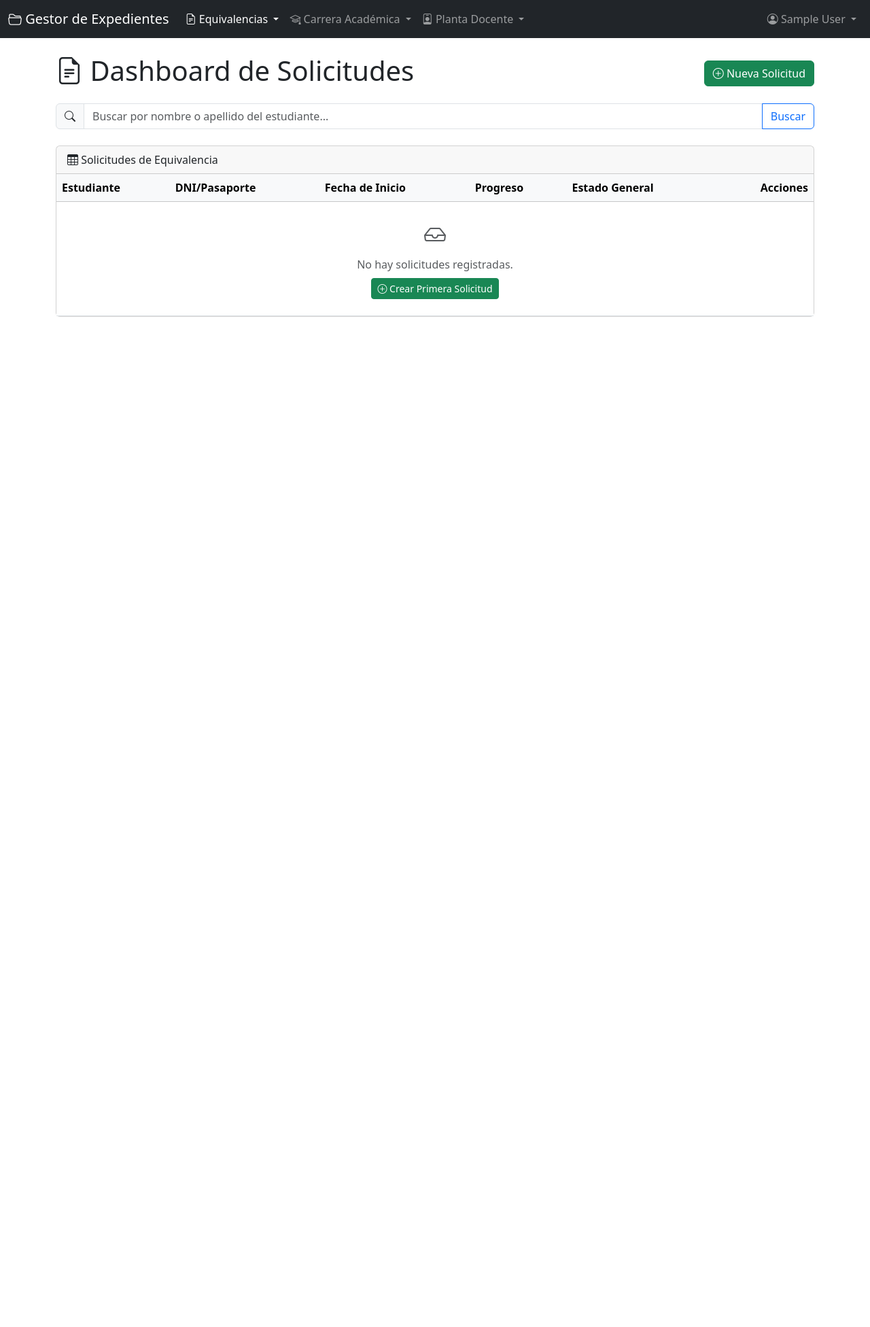
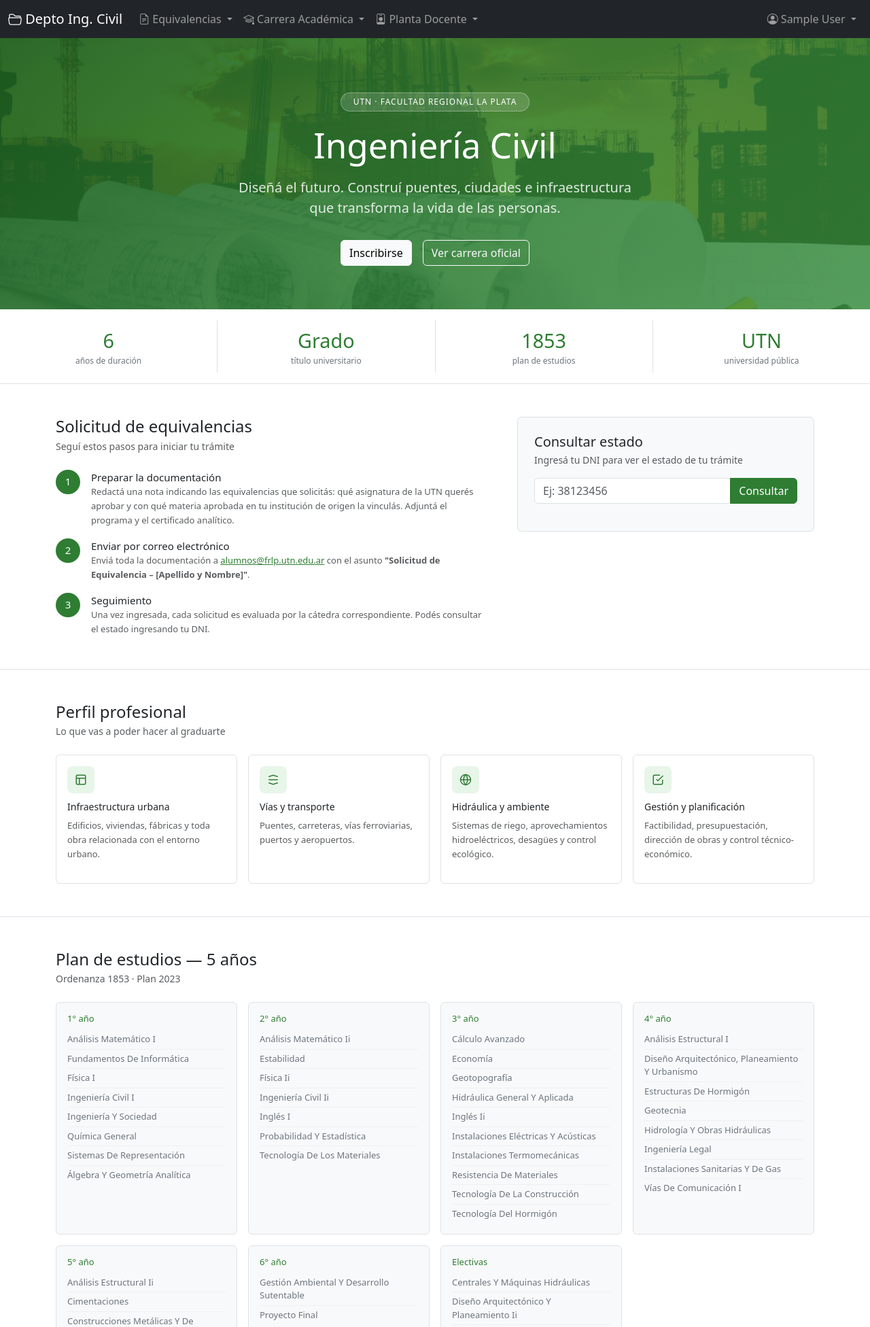
Before and after one commit to Dept-Civil-UTN-FRLP/civil-web, a Django app: page / in a window 1280 px wide. Shown: the top 1952 px of the page at 68% size. Before the commit the page ends 466 px from the top, so only its background shows below. Run offline with Django 5.2, Linux system fonts and the light colour scheme; the visitor is signed in with stand-in values (Sample User, id 1); data comes from the database, SQL or seed files in the repository; data that the repository does not hold is empty; parts of the project's set-up code (start-up, migrations or seed data) failed here and were passed over.

Commit message:
feat(landing): landing page pública Ingeniería Civil (#67)
* feat(landing): agrega landing page pública de Ingeniería Civil

- View en config/views.py con hero, perfil profesional y plan de estudios
- Template landing.html usando block full_content para hero full-width
- Navbar actualizado con condicional is_authenticated
- base.html: agrega blocks title, extra_css, extra_js y full_content

* feat(landing): agrega sección equivalencias con pasos y consulta por DNI

- Layout en dos columnas: pasos a la izquierda, consulta a la derecha
- Consulta de estado por DNI con detalle por materia
- Muestra contacto de cátedra en materias con Programa Complementario

* feat(landing): agrega sección equivalencias con pasos y consulta por DNI

- Layout en dos columnas: pasos a la izquierda, consulta a la derecha
- Plan de estudios dinámico desde BD agrupado por nivel
- Electivas como grupo separado al final del plan
- Consulta de estado por DNI con detalle por materia
- Muestra contacto de cátedra en materias con Programa Complementario

* feat(asignatura): agrega campo programa descargable desde landing
* style(landing): cambia paleta a verde institucional y agrega imagen de fondo en hero
* style(landing): navbar con paleta verde institucional y parallax background

```diff
--- a/config/urls.py
+++ b/config/urls.py
@@ -19,12 +19,14 @@ from django.conf import settings
 from django.conf.urls.static import static
 from django.contrib import admin
 from django.urls import include, path
+from config.views import landing_civil
 
 urlpatterns = [
     path("admin/", admin.site.urls),
-    path("", include("equivalencias.urls")),
+    path("equivalencia/", include("equivalencias.urls")),
     path("carrera/", include("carrera_academica.urls")),
     path("planta/", include("planta_docente.urls")),
+    path("", landing_civil, name="landing")
 ]
 
 # Debug toolbar (solo en desarrollo)
--- /dev/null
+++ b/config/views.py
@@ -0,0 +1,98 @@
+from django.shortcuts import render
+from equivalencias.models import AsignaturaParaEquivalencia, SolicitudEquivalencia
+from planta_docente.models import Asignatura
+from itertools import groupby
+
+
+def landing_civil(request):
+    # Asignaturas disponibles para equivalencia
+    asignaturas = AsignaturaParaEquivalencia.objects.select_related(
+        'asignatura',
+        'docente_responsable',
+    ).order_by('asignatura__nivel', 'asignatura__nombre')
+
+    # Consulta por DNI
+    solicitudes = None
+    dni_buscado = None
+    error_dni = None
+
+    if request.method == 'POST':
+        dni = request.POST.get('dni', '').strip()
+        if dni:
+            dni_buscado = dni
+            from equivalencias.models import Estudiante
+            try:
+                estudiante = Estudiante.objects.get(dni_pasaporte=dni)
+                solicitudes = SolicitudEquivalencia.objects.filter(
+                    id_estudiante=estudiante
+                ).prefetch_related(
+                    'detallesolicitud_set__id_asignatura__asignatura',
+                    'detallesolicitud_set__id_asignatura__docente_responsable__correos',
+                ).order_by('-fecha_inicio')
+
+                if not solicitudes.exists():
+                    error_dni = "No se encontraron solicitudes para ese DNI."
+
+            except Estudiante.DoesNotExist:
+                error_dni = "No se encontraron solicitudes para ese DNI."
+        else:
+            error_dni = "Ingresá tu DNI para consultar."
+
+    perfil_items = [
+        {
+            "titulo": "Infraestructura urbana",
+            "descripcion": "Edificios, viviendas, fábricas y toda obra relacionada con el entorno urbano.",
+            "icon_path": '<rect x="3" y="3" width="18" height="18" rx="2"/><path d="M3 9h18M9 21V9"/>',
+        },
+        {
+            "titulo": "Vías y transporte",
+            "descripcion": "Puentes, carreteras, vías ferroviarias, puertos y aeropuertos.",
+            "icon_path": '<path d="M3 12h18M3 6l9-3 9 3M3 18l9 3 9-3"/>',
+        },
+        {
+            "titulo": "Hidráulica y ambiente",
+            "descripcion": "Sistemas de riego, aprovechamientos hidroeléctricos, desagües y control ecológico.",
+            "icon_path": '<path d="M12 2C6.5 2 2 6.5 2 12s4.5 10 10 10 10-4.5 10-10S17.5 2 12 2z"/><path d="M2 12h20M12 2a15.3 15.3 0 0 1 4 10 15.3 15.3 0 0 1-4 10 15.3 15.3 0 0 1-4-10 15.3 15.3 0 0 1 4-10z"/>',
+        },
+        {
+            "titulo": "Gestión y planificación",
+            "descripcion": "Factibilidad, presupuestación, dirección de obras y control técnico-económico.",
+            "icon_path": '<path d="M9 11l3 3L22 4"/><path d="M21 12v7a2 2 0 0 1-2 2H5a2 2 0 0 1-2-2V5a2 2 0 0 1 2-2h11"/>',
+        },
+    ]
+
+    asignaturas_plan = Asignatura.objects.filter(
+        especialidad='civil',
+        obligatoria=True,
+    ).order_by('nivel', 'nombre')
+
+    NIVEL_LABELS = {
+        'i': '1° año', 'ii': '2° año', 'iii': '3° año',
+        'iv': '4° año', 'v': '5° año', 'vi': '6° año', '-': 'Sin nivel',
+    }
+
+    plan_estudios = []
+    for nivel, materias_grupo in groupby(asignaturas_plan, key=lambda a: a.nivel):
+        plan_estudios.append({
+            "label": NIVEL_LABELS.get(nivel, f"Nivel {nivel.upper()}"),
+            "materias": [{"nombre": a.nombre.title(), "programa": a.programa} for a in materias_grupo],
+        })
+
+    electivas = Asignatura.objects.filter(
+        especialidad='civil', obligatoria=False
+    ).order_by('nombre')
+
+    if electivas.exists():
+        plan_estudios.append({
+            "label": "Electivas",
+            "materias": [{"nombre": a.nombre.title(), "programa": a.programa} for a in electivas],
+        })
+
+    return render(request, "civil/landing.html", {
+        "asignaturas": asignaturas,
+        "solicitudes": solicitudes,
+        "dni_buscado": dni_buscado,
+        "error_dni": error_dni,
+        "perfil_items": perfil_items,
+        "plan_estudios": plan_estudios,
+    })
--- a/equivalencias/templates/equivalencias/base.html
+++ b/equivalencias/templates/equivalencias/base.html
@@ -3,14 +3,16 @@
 <head>
   <meta charset="utf-8">
   <meta name="viewport" content="width=device-width, initial-scale=1">
-  <title>Gestor de Expedientes</title>
+  <title>{% block title %}Gestor de Expedientes{% endblock %}</title>
   <link href="https://cdn.jsdelivr.net/npm/bootstrap@5.3.2/dist/css/bootstrap.min.css" rel="stylesheet">
   <link rel="stylesheet" href="https://cdn.jsdelivr.net/npm/bootstrap-icons@1.11.1/font/bootstrap-icons.css">
   <script src="https://cdn.jsdelivr.net/npm/chart.js"></script>
+  {% block extra_css %}{% endblock %}
 </head>
 <body>
   {% include 'components/navbar.html' %}
 
+  {% block full_content %}
   <main class="container mt-4">
     {% if messages %}
         {% for message in messages %}
@@ -20,10 +22,11 @@
             </div>
         {% endfor %}
     {% endif %}
-
     {% block content %}{% endblock %}
   </main>
+  {% endblock %}
 
   <script src="https://cdn.jsdelivr.net/npm/bootstrap@5.3.2/dist/js/bootstrap.bundle.min.js"></script>
+  {% block extra_js %}{% endblock %}
 </body>
 </html>
--- /dev/null
+++ b/templates/civil/landing.html
@@ -0,0 +1,360 @@
+{% extends 'equivalencias/base.html' %}
+{% load static %}
+
+{% block title %}Ingeniería Civil — UTN FRLP{% endblock %}
+
+{% block extra_css %}
+<style>
+  .hero-civil {
+    background:
+      linear-gradient(135deg, rgba(27, 94, 32, 0.92) 0%, rgba(46, 125, 50, 0.87) 50%, rgba(56, 142, 60, 0.82) 100%),
+      url({% static 'images\landing\banner.jpeg' %}) center/cover no-repeat;
+    color: #fff;
+    padding: 5rem 2rem 4rem;
+    text-align: center;
+  }
+  .hero-civil .badge-utn {
+    display: inline-block;
+    background: rgba(255,255,255,0.15);
+    border: 1px solid rgba(255,255,255,0.3);
+    border-radius: 20px;
+    padding: 4px 18px;
+    font-size: 12px;
+    letter-spacing: 1px;
+    text-transform: uppercase;
+    margin-bottom: 1.2rem;
+  }
+  .hero-civil h1 { font-size: clamp(2rem, 5vw, 3.2rem); font-weight: 500; }
+  .hero-civil p.lead { opacity: .85; max-width: 580px; margin: 1rem auto 2rem; }
+  .stats-bar .stat-num { font-size: 1.8rem; font-weight: 500; color: #2E7D32; }
+  .stats-bar .stat-lbl { font-size: 12px; color: #6c757d; }
+  .stats-bar .col { border-right: 1px solid #dee2e6; }
+  .stats-bar .col:last-child { border-right: none; }
+  .step-number {
+    width: 36px; height: 36px; border-radius: 50%;
+    background: #2E7D32; color: #fff;
+    display: flex; align-items: center; justify-content: center;
+    font-weight: 500; font-size: 15px; flex-shrink: 0;
+  }
+  .card-perfil .card-icon {
+    width: 40px; height: 40px; border-radius: 8px;
+    background: #E8F5E9;
+    display: flex; align-items: center; justify-content: center;
+    margin-bottom: 12px;
+  }
+  .card-perfil .card-icon svg { stroke: #2E7D32; }
+  .plan-year h5 { font-size: 13px; font-weight: 500; color: #2E7D32; }
+  .plan-year ul li {
+    font-size: 13px; color: #6c757d;
+    padding: 4px 0; border-bottom: 1px solid #f0f0f0;
+  }
+  .plan-year ul li:last-child { border-bottom: none; }
+  .contact-item {
+    display: flex; align-items: center; gap: 12px;
+    background: #f8f9fa; border: 1px solid #dee2e6;
+    border-radius: 8px; padding: 1rem;
+  }
+  .contact-item .ci-icon {
+    width: 36px; height: 36px; border-radius: 6px;
+    background: #E8F5E9;
+    display: flex; align-items: center; justify-content: center; flex-shrink: 0;
+  }
+  .contact-item .ci-icon svg { stroke: #2E7D32; }
+  .contact-item .ci-label { font-size: 11px; color: #6c757d; }
+  .contact-item .ci-value { font-size: 14px; font-weight: 500; color: #212529; }
+  .link-chip {
+    display: inline-block; background: #f8f9fa;
+    border: 1px solid #dee2e6; border-radius: 6px;
+    padding: 8px 14px; font-size: 13px; color: #2E7D32;
+    text-decoration: none; transition: background .2s;
+  }
+  .link-chip:hover { background: #E8F5E9; color: #1B5E20; }
+  .estado-badge-cerrada { background: #d1e7dd; color: #0a3622; }
+  .estado-badge-proceso { background: #fff3cd; color: #664d03; }
+  .detalle-pc { background: #fff3cd; border-left: 3px solid #ffc107; }
+  .btn-primary { background-color: #2E7D32 !important; border-color: #2E7D32 !important; }
+  .btn-primary:hover { background-color: #1B5E20 !important; border-color: #1B5E20 !important; }
+  .text-primary { color: #2E7D32 !important; }
+  .btn-outline-light:hover { color: #2E7D32 !important; }
+  .stats-bar { background: rgba(255,255,255,0.95) !important; }
+  section { background: rgba(255,255,255,0.93); }
+  section:last-of-type { background: rgba(255,255,255,0.95); }
+</style>
+{% endblock %}
+
+{% block full_content %}
+
+<!-- Hero -->
+<section class="hero-civil">
+  <span class="badge-utn">UTN · Facultad Regional La Plata</span>
+  <h1>Ingeniería Civil</h1>
+  <p class="lead">Diseñá el futuro. Construí puentes, ciudades e infraestructura que transforma la vida de las personas.</p>
+  <div class="d-flex gap-3 justify-content-center flex-wrap">
+    <a href="https://ingreso.frlp.utn.edu.ar" class="btn btn-light fw-500" target="_blank">Inscribirse</a>
+    <a href="https://www.frlp.utn.edu.ar/carrera-civil" class="btn btn-outline-light" target="_blank">Ver carrera oficial</a>
+  </div>
+</section>
+
+<!-- Stats -->
+<div class="stats-bar border-bottom bg-white py-3">
+  <div class="row text-center g-0">
+    <div class="col py-2">
+      <div class="stat-num">6</div>
+      <div class="stat-lbl">años de duración</div>
+    </div>
+    <div class="col py-2">
+      <div class="stat-num">Grado</div>
+      <div class="stat-lbl">título universitario</div>
+    </div>
+    <div class="col py-2">
+      <div class="stat-num">1853</div>
+      <div class="stat-lbl">plan de estudios</div>
+    </div>
+    <div class="col py-2">
+      <div class="stat-num">UTN</div>
+      <div class="stat-lbl">universidad pública</div>
+    </div>
+  </div>
+</div>
+
+<!-- Equivalencias -->
+<section class="py-5 border-bottom">
+  <div class="container">
+    <div class="row g-5 align-items-start">
+
+      <!-- Cómo solicitar -->
+      <div class="col-lg-7">
+        <h2 class="h4 fw-500 mb-1">Solicitud de equivalencias</h2>
+        <p class="text-muted small mb-4">Seguí estos pasos para iniciar tu trámite</p>
+        <div class="d-flex flex-column gap-3">
+          <div class="d-flex gap-3 align-items-start">
+            <div class="step-number">1</div>
+            <div>
+              <div class="fw-500" style="font-size:15px">Preparar la documentación</div>
+              <div class="text-muted" style="font-size:13px;line-height:1.6">Redactá una nota indicando las equivalencias que solicitás: qué asignatura de la UTN querés aprobar y con qué materia aprobada en tu institución de origen la vinculás. Adjuntá el programa y el certificado analítico.</div>
+            </div>
+          </div>
+          <div class="d-flex gap-3 align-items-start">
+            <div class="step-number">2</div>
+            <div>
+              <div class="fw-500" style="font-size:15px">Enviar por correo electrónico</div>
+              <div class="text-muted" style="font-size:13px;line-height:1.6">
+                Enviá toda la documentación a
+                <a href="mailto:alumnos@frlp.utn.edu.ar" class="text-primary fw-500">alumnos@frlp.utn.edu.ar</a>
+                con el asunto <strong>"Solicitud de Equivalencia – [Apellido y Nombre]"</strong>.
+              </div>
+            </div>
+          </div>
+          <div class="d-flex gap-3 align-items-start">
+            <div class="step-number">3</div>
+            <div>
+              <div class="fw-500" style="font-size:15px">Seguimiento</div>
+              <div class="text-muted" style="font-size:13px;line-height:1.6">Una vez ingresada, cada solicitud es evaluada por la cátedra correspondiente. Podés consultar el estado ingresando tu DNI.</div>
+            </div>
+          </div>
+        </div>
+      </div>
+
+      <!-- Consulta por DNI -->
+      <div class="col-lg-5">
+        <div class="bg-light border rounded p-4">
+          <h3 class="h5 fw-500 mb-1">Consultar estado</h3>
+          <p class="text-muted small mb-3">Ingresá tu DNI para ver el estado de tu trámite</p>
+          <form method="post" action="#consulta" id="consulta">
+            {% csrf_token %}
+            <div class="input-group mb-3">
+              <input type="text" name="dni" class="form-control" placeholder="Ej: 38123456"
+                value="{{ dni_buscado|default:'' }}" maxlength="20" required>
+              <button class="btn btn-primary" type="submit">Consultar</button>
+            </div>
+          </form>
+
+          {% if error_dni %}
+            <div class="alert alert-warning py-2 px-3 mb-0" style="font-size:13px">
+              <i class="bi bi-exclamation-circle me-1"></i>{{ error_dni }}
+            </div>
+          {% endif %}
+
+          {% if solicitudes %}
+            {% for solicitud in solicitudes %}
+            <div class="card border mb-3 mt-2">
+              <div class="card-header d-flex justify-content-between align-items-center py-2">
+                <span class="fw-500" style="font-size:13px">Solicitud #{{ solicitud.id }} · {{ solicitud.fecha_inicio|date:"d/m/Y" }}</span>
+                {% if solicitud.estado_general == "Completada" %}
+                  <span class="badge estado-badge-cerrada">Completada</span>
+                {% elif solicitud.estado_general == "Cancelada" %}
+                  <span class="badge bg-danger">Cancelada</span>
+                {% else %}
+                  <span class="badge estado-badge-proceso">En proceso</span>
+                {% endif %}
+              </div>
+              <div class="card-body p-0">
+                <table class="table table-sm mb-0 align-middle" style="font-size:12px">
+                  <thead class="table-light">
+                    <tr>
+                      <th class="ps-3">Asignatura</th>
+                      <th>Estado</th>
+                      <th>Contacto</th>
+                    </tr>
+                  </thead>
+                  <tbody>
+                    {% for detalle in solicitud.detallesolicitud_set.all %}
+                    <tr {% if detalle.estado_asignatura == "Requiere PC" %}class="table-warning"{% endif %}>
+                      <td class="ps-3 fw-500">{{ detalle.id_asignatura.asignatura.nombre|title }}</td>
+                      <td>
+                        {% if detalle.estado_asignatura == "Aprobada" %}
+                          <span class="badge bg-success">Aprobada</span>
+                        {% elif detalle.estado_asignatura == "Denegada" %}
+                          <span class="badge bg-danger">Denegada</span>
+                        {% elif detalle.estado_asignatura == "Requiere PC" %}
+                          <span class="badge bg-warning text-dark">P.C.</span>
+                        {% elif detalle.estado_asignatura == "Enviada a Cátedra" %}
+                          <span class="badge bg-info text-dark">En cátedra</span>
+                        {% else %}
+                          <span class="badge bg-secondary">Pendiente</span>
+                        {% endif %}
+                      </td>
+                      <td>
+                        {% with doc=detalle.id_asignatura.docente_responsable %}
+                          {% if doc and doc.email %}
+                            <a href="mailto:{{ doc.email }}" style="font-size:11px">{{ doc.email }}</a>
+                          {% else %}<span class="text-muted">—</span>{% endif %}
+                        {% endwith %}
+                      </td>
+                    </tr>
+                    {% if detalle.estado_asignatura == "Requiere PC" and detalle.detalle_pc %}
+                    <tr class="table-warning">
+                      <td colspan="3" class="ps-3 pb-2">
+                        <div class="detalle-pc rounded p-2 mt-1" style="font-size:11px">
+                          <span class="fw-500">P.C.:</span> {{ detalle.detalle_pc }}
+                        </div>
+                      </td>
+                    </tr>
+                    {% endif %}
+                    {% endfor %}
+                  </tbody>
+                </table>
+              </div>
+            </div>
+            {% endfor %}
+          {% endif %}
+
+        </div>
+      </div>
+
+    </div>
+  </div>
+</section>
+
+<!-- Perfil profesional -->
+<section class="py-5 border-bottom">
+  <div class="container">
+    <h2 class="h4 fw-500 mb-1">Perfil profesional</h2>
+    <p class="text-muted small mb-4">Lo que vas a poder hacer al graduarte</p>
+    <div class="row g-3">
+      {% for item in perfil_items %}
+      <div class="col-sm-6 col-lg-3">
+        <div class="card h-100 border card-perfil p-3">
+          <div class="card-icon">
+            <svg width="18" height="18" viewBox="0 0 24 24" fill="none" stroke="#185FA5" stroke-width="2">{{ item.icon_path|safe }}</svg>
+          </div>
+          <h5 class="fw-500" style="font-size:14px">{{ item.titulo }}</h5>
+          <p class="text-muted" style="font-size:13px;line-height:1.6">{{ item.descripcion }}</p>
+        </div>
+      </div>
+      {% endfor %}
+    </div>
+  </div>
+</section>
+
+<!-- Plan de estudios -->
+<section class="py-5 border-bottom">
+  <div class="container">
+    <h2 class="h4 fw-500 mb-1">Plan de estudios — 5 años</h2>
+    <p class="text-muted small mb-4">Ordenanza 1853 · Plan 2023</p>
+    <div class="row g-3">
+    {% for anio in plan_estudios %}
+    <div class="col-sm-6 col-lg-3">
+      <div class="plan-year bg-light border rounded p-3 h-100">
+        <h5>{{ anio.label }}</h5>
+        <ul class="list-unstyled mt-2 mb-0">
+          {% for materia in anio.materias %}
+          <li class="d-flex justify-content-between align-items-center">
+            <span>{{ materia.nombre }}</span>
+            {% if materia.programa %}
+              <a href="{{ materia.programa.url }}" target="_blank" title="Descargar programa"
+                 style="font-size:11px; color:#185FA5; text-decoration:none; flex-shrink:0; margin-left:6px">
+                <i class="bi bi-file-earmark-pdf"></i>
+              </a>
+            {% endif %}
+          </li>
+          {% endfor %}
+        </ul>
+      </div>
+    </div>
+    {% endfor %}
+    </div>
+    <div class="mt-4 d-flex flex-wrap gap-2">
+      <a href="http://www.frlp.utn.edu.ar/sites/default/files/Civil%20Ord%201853_2025.pdf" class="link-chip" target="_blank">Plan 2023 (PDF)</a>
+      <a href="https://www.frlp.utn.edu.ar/plan-estudios-civil" class="link-chip" target="_blank">Plan 1995</a>
+      <a href="https://www.frlp.utn.edu.ar/autoridades-departamento-civil" class="link-chip" target="_blank">Autoridades</a>
+      <a href="https://www.frlp.utn.edu.ar/investigacion-civil" class="link-chip" target="_blank">Investigación</a>
+    </div>
+  </div>
+</section>
+
+<!-- Contacto -->
+<section class="py-5">
+  <div class="container">
+    <h2 class="h4 fw-500 mb-1">Departamento de Ingeniería Civil</h2>
+    <p class="text-muted small mb-4">El departamento vela por la calidad educativa de la especialidad</p>
+    <div class="row g-3">
+      <div class="col-sm-6 col-lg-3">
+        <div class="contact-item">
+          <div class="ci-icon">
+            <svg width="16" height="16" viewBox="0 0 24 24" fill="none" stroke="#185FA5" stroke-width="2"><path d="M22 16.92v3a2 2 0 0 1-2.18 2 19.79 19.79 0 0 1-8.63-3.07A19.5 19.5 0 0 1 4.69 11.5 19.79 19.79 0 0 1 1.62 2.84 2 2 0 0 1 3.59 1h3a2 2 0 0 1 2 1.72c.127.96.361 1.903.7 2.81a2 2 0 0 1-.45 2.11L7.91 8.56a16 16 0 0 0 6 6l1.06-1.06a2 2 0 0 1 2.11-.45c.907.339 1.85.573 2.81.7A2 2 0 0 1 22 16.92z"/></svg>
+          </div>
+          <div>
+            <div class="ci-label">Teléfono</div>
+            <div class="ci-value">412-4331</div>
+          </div>
+        </div>
+      </div>
+      <div class="col-sm-6 col-lg-3">
+        <div class="contact-item">
+          <div class="ci-icon">
+            <svg width="16" height="16" viewBox="0 0 24 24" fill="none" stroke="#185FA5" stroke-width="2"><path d="M4 4h16c1.1 0 2 .9 2 2v12c0 1.1-.9 2-2 2H4c-1.1 0-2-.9-2-2V6c0-1.1.9-2 2-2z"/><polyline points="22,6 12,13 2,6"/></svg>
+          </div>
+          <div>
+            <div class="ci-label">Email</div>
+            <div class="ci-value">dicivil@frlp.utn.edu.ar</div>
+          </div>
+        </div>
+      </div>
+      <div class="col-sm-6 col-lg-3">
+        <div class="contact-item">
+          <div class="ci-icon">
+            <svg width="16" height="16" viewBox="0 0 24 24" fill="none" stroke="#185FA5" stroke-width="2"><circle cx="12" cy="12" r="10"/><polyline points="12 6 12 12 16 14"/></svg>
+          </div>
+          <div>
+            <div class="ci-label">Atención</div>
+            <div class="ci-value">9:00 — 20:00</div>
+          </div>
+        </div>
+      </div>
+      <div class="col-sm-6 col-lg-3">
+        <div class="contact-item">
+          <div class="ci-icon">
+            <svg width="16" height="16" viewBox="0 0 24 24" fill="none" stroke="#185FA5" stroke-width="2"><path d="M17.657 16.657L13.414 20.9a1.998 1.998 0 0 1-2.827 0l-4.244-4.243a8 8 0 1 1 11.314 0z"/><circle cx="12" cy="11" r="3"/></svg>
+          </div>
+          <div>
+            <div class="ci-label">Ubicación</div>
+            <div class="ci-value">UTN FRLP · La Plata</div>
+          </div>
+        </div>
+      </div>
+    </div>
+  </div>
+</section>
+
+{% endblock %}
--- a/templates/components/navbar.html
+++ b/templates/components/navbar.html
@@ -9,9 +9,9 @@ Variables esperadas en context:
 
 <nav class="navbar navbar-expand-lg navbar-dark bg-dark">
   <div class="container-fluid">
-    <a class="navbar-brand" href="{% url 'dashboard' %}">
+    <a class="navbar-brand" href="{% url 'landing' %}">
       <i class="bi bi-folder2-open"></i>
-      <span class="d-none d-md-inline">Gestor de Expedientes</span>
+      <span class="d-none d-md-inline">Depto Ing. Civil</span>
       <span class="d-md-none">UTN FRLP</span>
     </a>
 
@@ -20,6 +20,9 @@ Variables esperadas en context:
     </button>
 
     <div class="collapse navbar-collapse" id="navbarMain">
+
+      {% if user.is_authenticated %}
+
       <ul class="navbar-nav me-auto">
 
         <!-- Equivalencias -->
@@ -98,7 +101,7 @@ Variables esperadas en context:
       </ul>
 
       <!-- Menú Usuario -->
-      <ul class="navbar-nav">
+      <ul class="navbar-nav ms-auto">
         <li class="nav-item dropdown">
           <a class="nav-link dropdown-toggle" href="#" role="button" data-bs-toggle="dropdown">
             <i class="bi bi-person-circle"></i>
@@ -115,6 +118,19 @@ Variables esperadas en context:
           </ul>
         </li>
       </ul>
+
+      {% else %}
+
+      <ul class="navbar-nav ms-auto">
+        <li class="nav-item">
+          <a class="btn btn-outline-light btn-sm" href="{% url 'admin:login' %}">
+            <i class="bi bi-box-arrow-in-right"></i> Iniciar sesión
+          </a>
+        </li>
+      </ul>
+
+      {% endif %}
+
     </div>
   </div>
 </nav>
```
Also changed, not shown: planta_docente/models.py (+14 -0 lines), carrera_academica/migrations/0008_alter_carreraacademica_motivo_archivo.py (added), planta_docente/migrations/0022_asignatura_programa.py (added), static/images/landing/banner.jpeg (added), 1 other file. Lines whose indentation alone changed are shown as unchanged.
